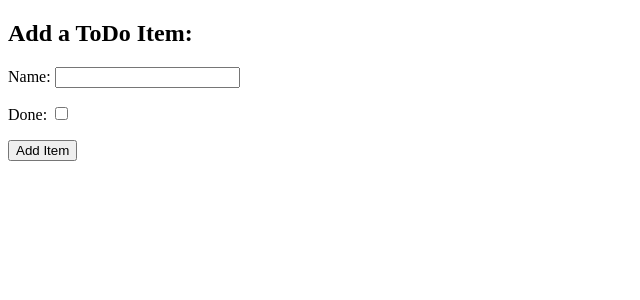
After one commit to Killol14/Myfirst-Django, a Django app: page /add in a window 1280 px wide. The commit adds this page. Shown: the top 300 px of the page, without its empty margins (0-640 px from the left). Run offline with Django 3.2, Linux system fonts and the light colour scheme.

Commit message:
this will commit add_item.html file in place

```diff
--- a/django_todo/urls.py
+++ b/django_todo/urls.py
@@ -15,9 +15,10 @@ Including another URLconf
 """
 from django.contrib import admin
 from django.urls import path
-from todo.views import get_todo_list
+from todo.views import get_todo_list, add_item
 
 urlpatterns = [
     path('admin/', admin.site.urls),
-    path('', get_todo_list, name='get_todo_list')
+    path('', get_todo_list, name='get_todo_list'),
+    path('add', add_item, name='add'),
 ]
--- a/todo/admin.py
+++ b/todo/admin.py
@@ -2,4 +2,5 @@ from django.contrib import admin
 from .models import Item
 
 # Register your models here.
+
 admin.site.register(Item)
--- a/todo/models.py
+++ b/todo/models.py
@@ -1,6 +1,7 @@
 from django.db import models
 
 # Create your models here.
+
 class Item(models.Model):
     name = models.CharField(max_length=50, null=False, blank=False)
     done = models.BooleanField(null=False, blank=False, default=False)
--- /dev/null
+++ b/todo/templates/todo/add_item.html
@@ -0,0 +1,33 @@
+<!DOCTYPE html>
+<html lang="en">
+<head>
+    <meta charset="UTF-8">
+    <meta http-equiv="X-UA-Compatible" content="IE=edge">
+    <meta name="viewport" content="width=device-width, initial-scale=1.0">
+    <title>Hello Django</title>
+</head>
+<body>
+    <h2> Add a ToDo Item:</h2>
+    <form method="POST" action="{% url 'add' %}">
+        {% csrf_token %}
+        <div>
+            <p>
+                <label for = "id_name">Name:</label>
+                <input type="text" id="id_name" name="item_name" />
+            </p>
+        </div>
+        <div>
+            <p>
+                <label for = "id_done">Done:</label>
+                <input type="checkbox" id="id_done" name="done" />
+            </p>
+        </div>
+        <div>
+            <p>
+                <button type="submit">Add Item</button>
+            </p>
+        </div>
+    </form>
+
+</body>
+</html>
--- a/todo/views.py
+++ b/todo/views.py
@@ -1,5 +1,20 @@
-from django.shortcuts import render
+from django.shortcuts import render, redirect
+from .models import Item
 
 # Create your views here.
+
 def get_todo_list(request):
-    return render(request, 'todo/todo_list.html')
+    items = Item.objects.all()
+    context = {
+        'items': items
+    }
+    return render(request, 'todo/todo_list.html', context)
+
+def add_item(request):
+    if request.method == 'POST':
+        name = request.POST.get('item_name')
+        done = 'done' in request.POST
+        Item.objects.create(name=name, done=done)
+
+        return redirect('get_todo_list')
+    return render(request, 'todo/add_item.html')
```
Also changed, not shown: todo/templates/todo/todo_list.html (+16 -2 lines), db.sqlite3.
